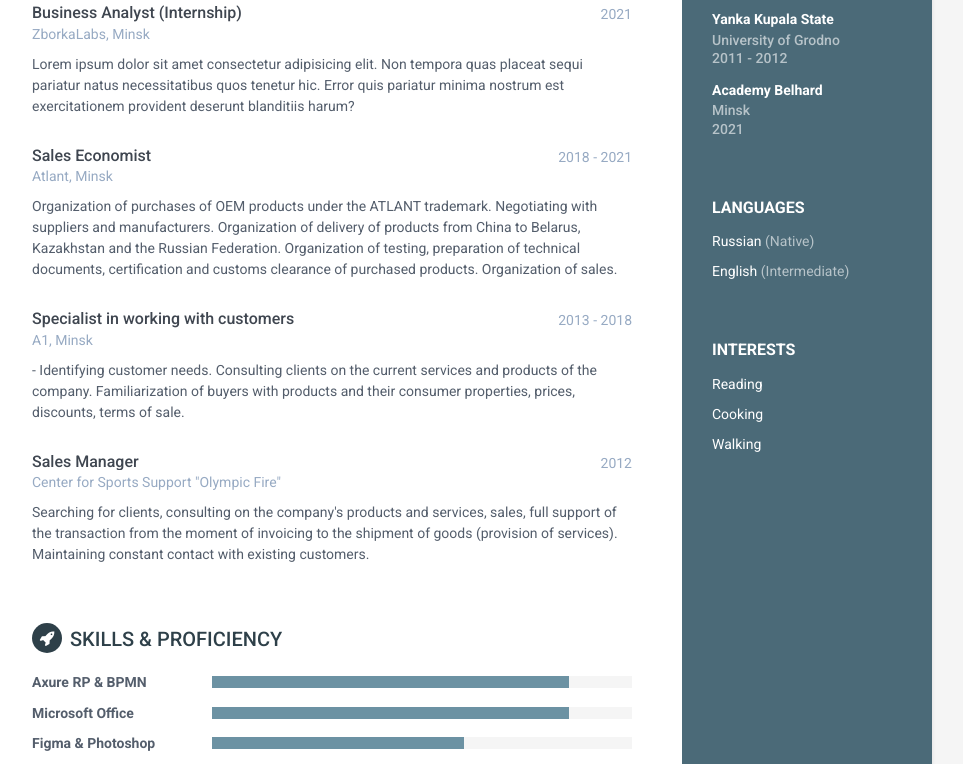
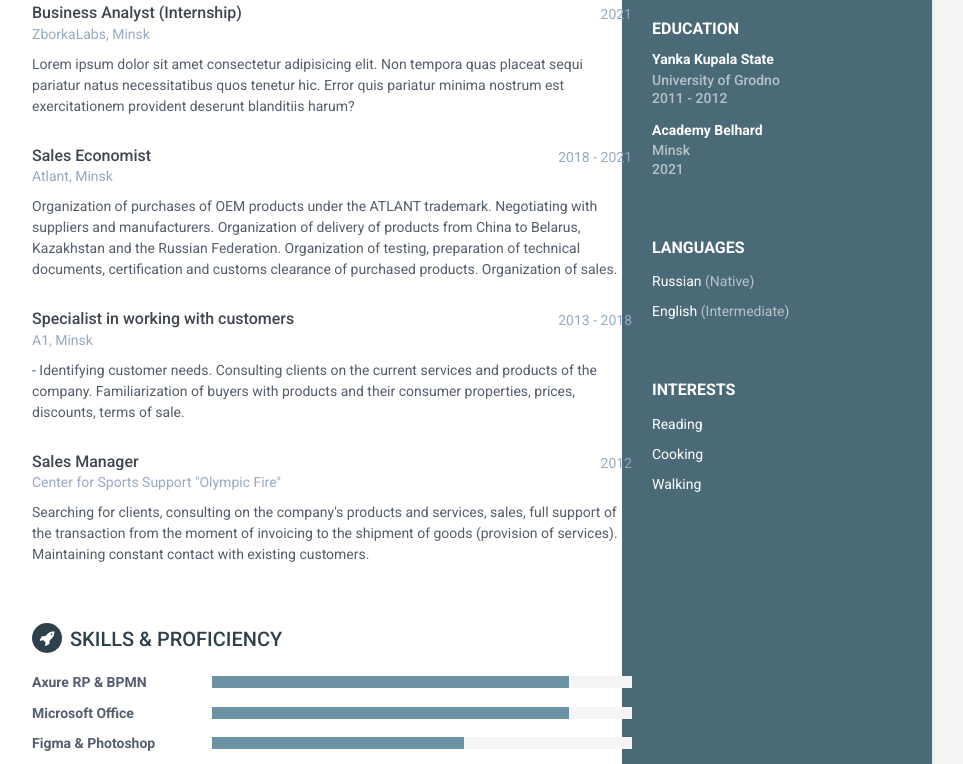
Before and after one commit to VeryStone69/projectQuickResume, a plain HTML site: page index.html in a window 1280 px wide. Shown: the part 624-1388 px from the top of the page, without its empty margins (188-1151 px from the left). Drawn offline with Linux system fonts and the light colour scheme.

Commit message:
increased the right block

```diff
--- a/assets/css/styles-6.css
+++ b/assets/css/styles-6.css
@@ -55,7 +55,7 @@ p {
   background: #4B6A78;
   position: absolute;
   right: 0;
-  width: 250px;
+  width: 310px;
   height: 100%;
   min-height: 800px;
   color: #fff;
```
